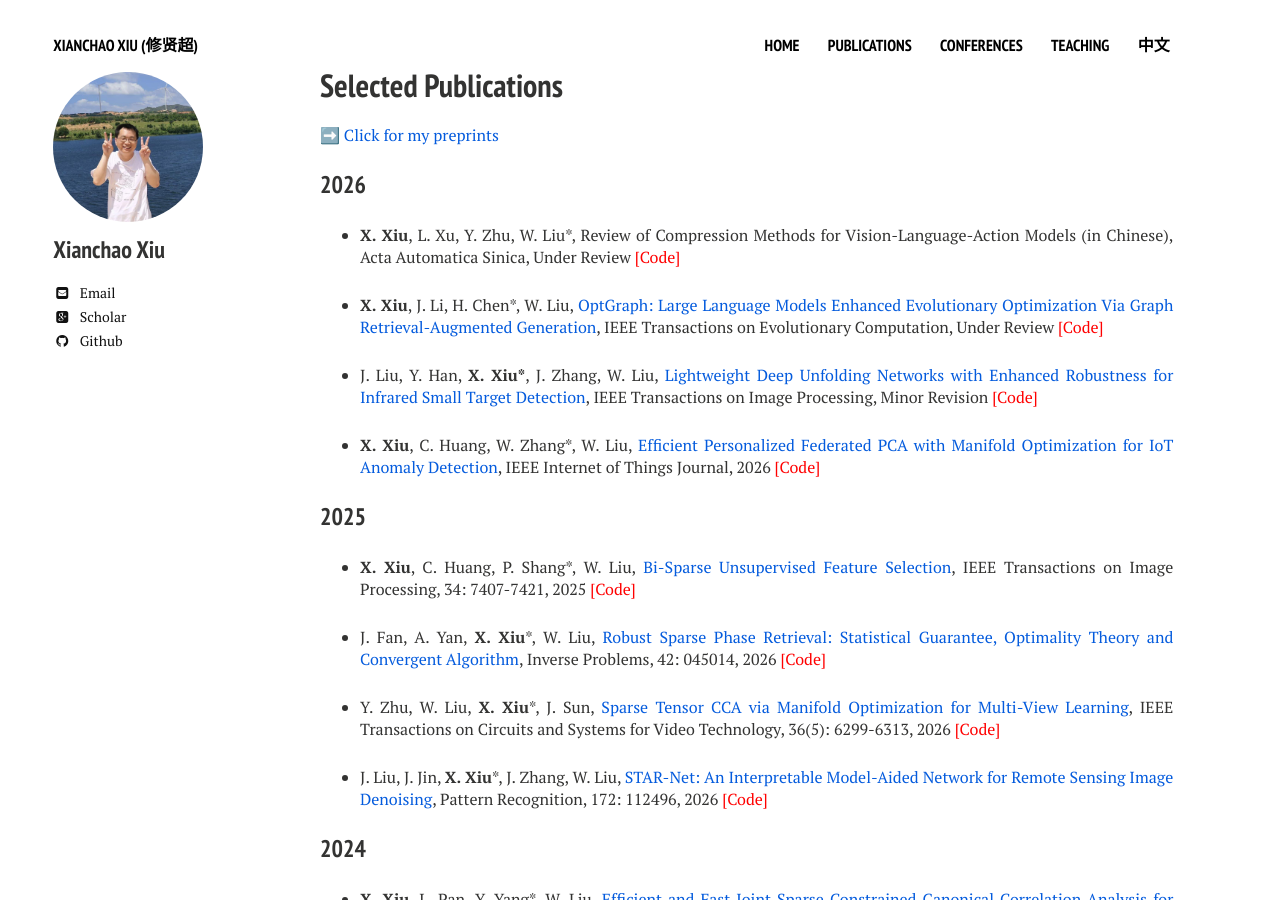
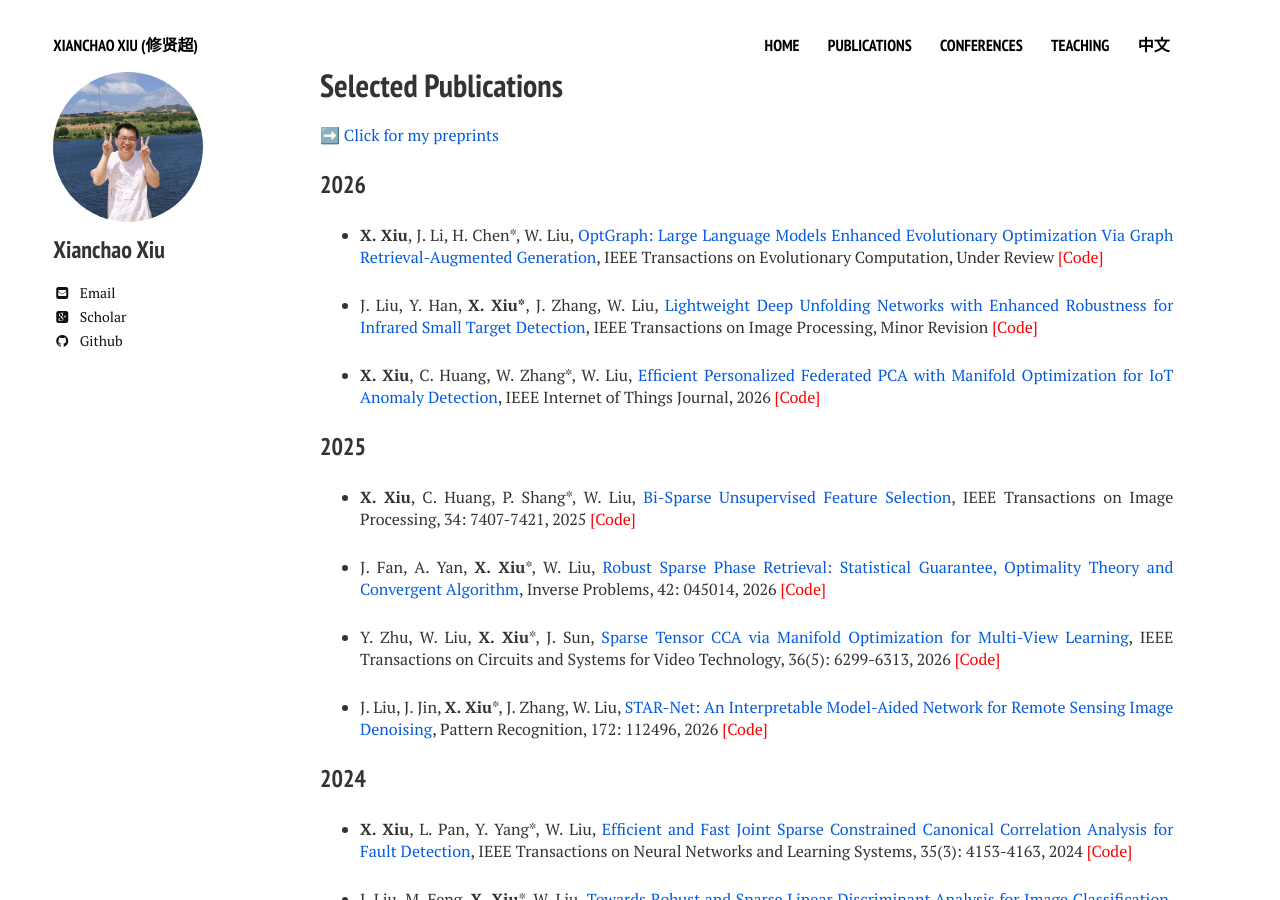
Before and after one commit to xianchaoxiu/xianchaoxiu.github.io, a Jekyll site: the page built from publications/index.md, in a window 1280 px wide and 900 px high. Built offline with Jekyll 4.4.1, drawn with Linux system fonts in a browser that asks for light colours; nearby versions of some CDN libraries.

Commit message:
Update index.md

```diff
--- a/publications/index.md
+++ b/publications/index.md
@@ -12,8 +12,6 @@ share: false
 
 
 ### 2026
-
-* <b>X. Xiu</b>, L. Xu, Y. Zhu, W. Liu*, Review of Compression Methods for Vision-Language-Action Models (in Chinese), Acta Automatica Sinica, Under Review  <a href="https://github.com/xianchaoxiu/COM4VLA" class="textlink" target="_blank" style="color: red;">[Code]</a>
 
 * <b>X. Xiu</b>, J. Li, H. Chen*, W. Liu, <a href="https://arxiv.org/abs/2607.27918" class="textlink" target="_blank">OptGraph: Large Language Models Enhanced Evolutionary Optimization Via Graph Retrieval-Augmented Generation</a>, IEEE Transactions on Evolutionary Computation, Under Review <a href="https://github.com/xianchaoxiu/OptGraph" class="textlink" target="_blank" style="color: red;">[Code]</a>
 
```
